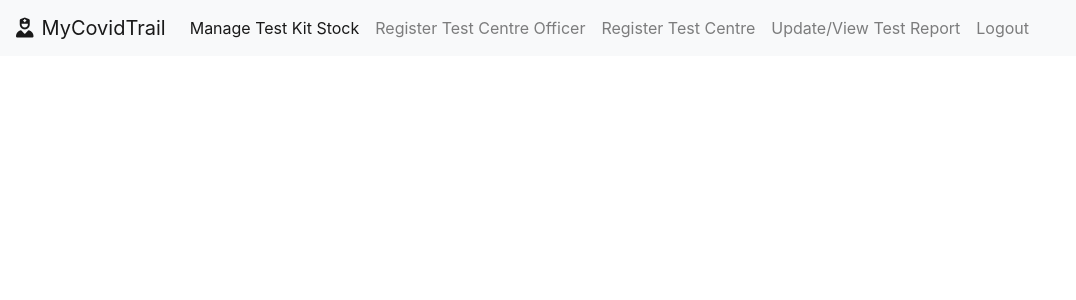
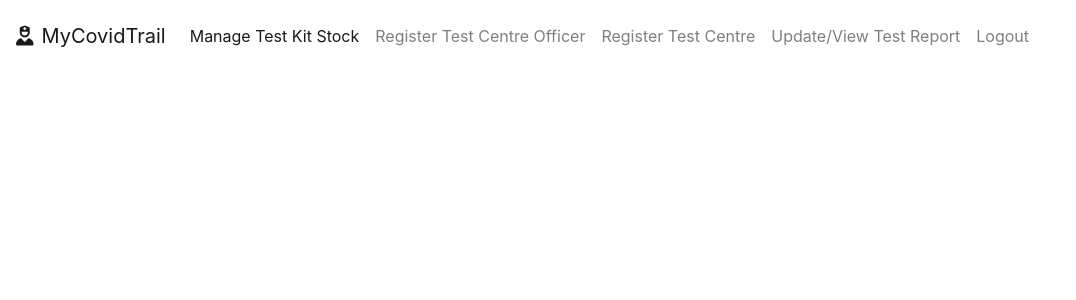
Before and after one commit to yikwah99/MyCovidTrail, a PHP site: page /officer-manageTestKit.php in a window 1280 px wide. Shown: the top 300 px of the page, without its empty margins (0-1076 px from the left). Run offline with PHP 8.4, Linux system fonts and the light colour scheme; the visitor is signed in with stand-in values (Sample User, id 1); some libraries are stand-ins or nearby versions.

Commit message:
change-navbar-to-be-invisible

```diff
--- a/php/navbar.php
+++ b/php/navbar.php
@@ -1,4 +1,4 @@
-<nav class="navbar navbar-expand-lg navbar-light bg-light">
+<nav class="navbar navbar-expand-lg navbar-light py-3" style="background:rgba(255,255,255,0.0);">
 
   <a class="navbar-brand" href="#"><i class="fas fa-user-nurse mr-2"></i>MyCovidTrail</a>
   <button class="navbar-toggler" type="button" data-toggle="collapse" data-target="#navbarNav" aria-controls="navbarNav" aria-expanded="false" aria-label="Toggle navigation">
```
